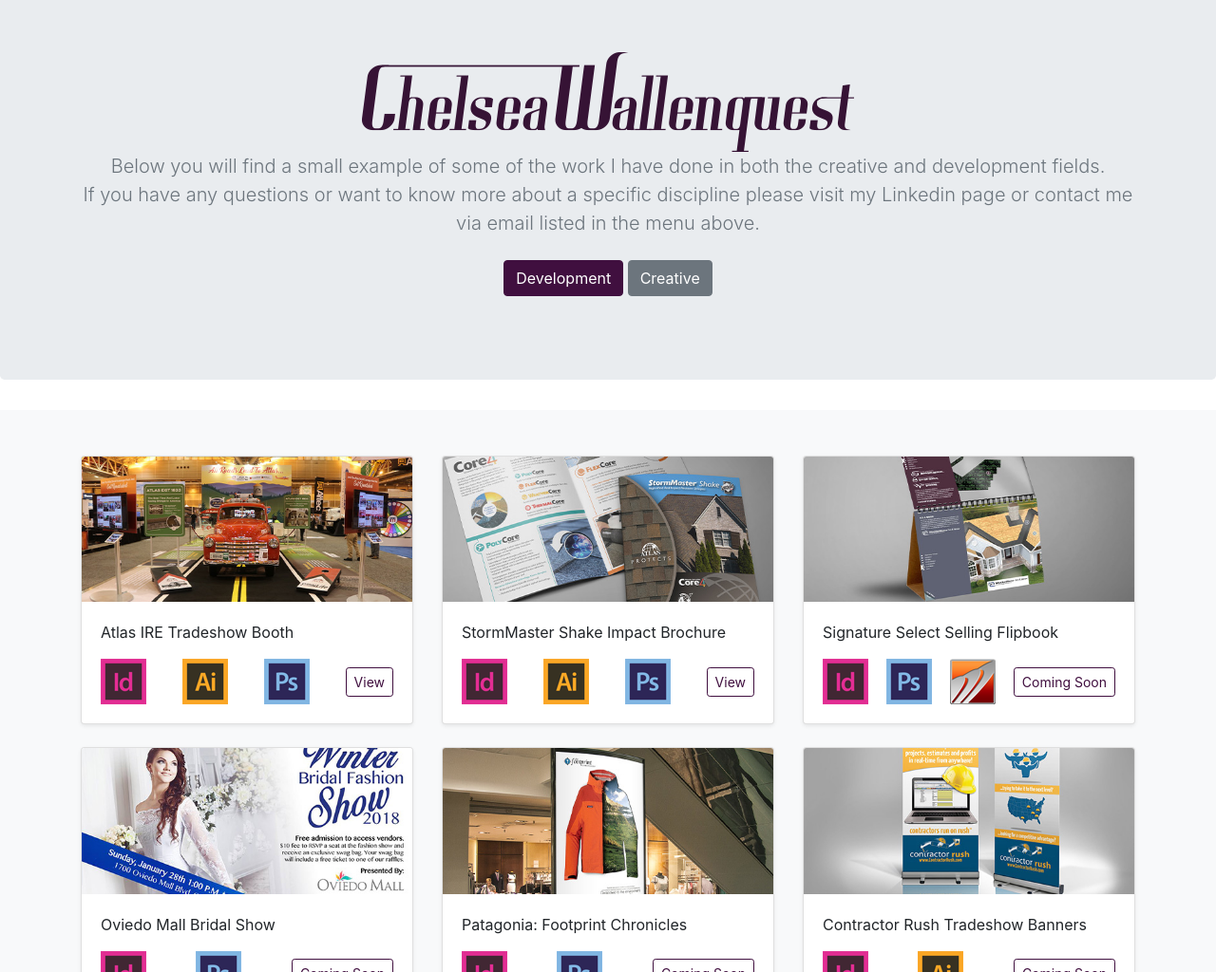
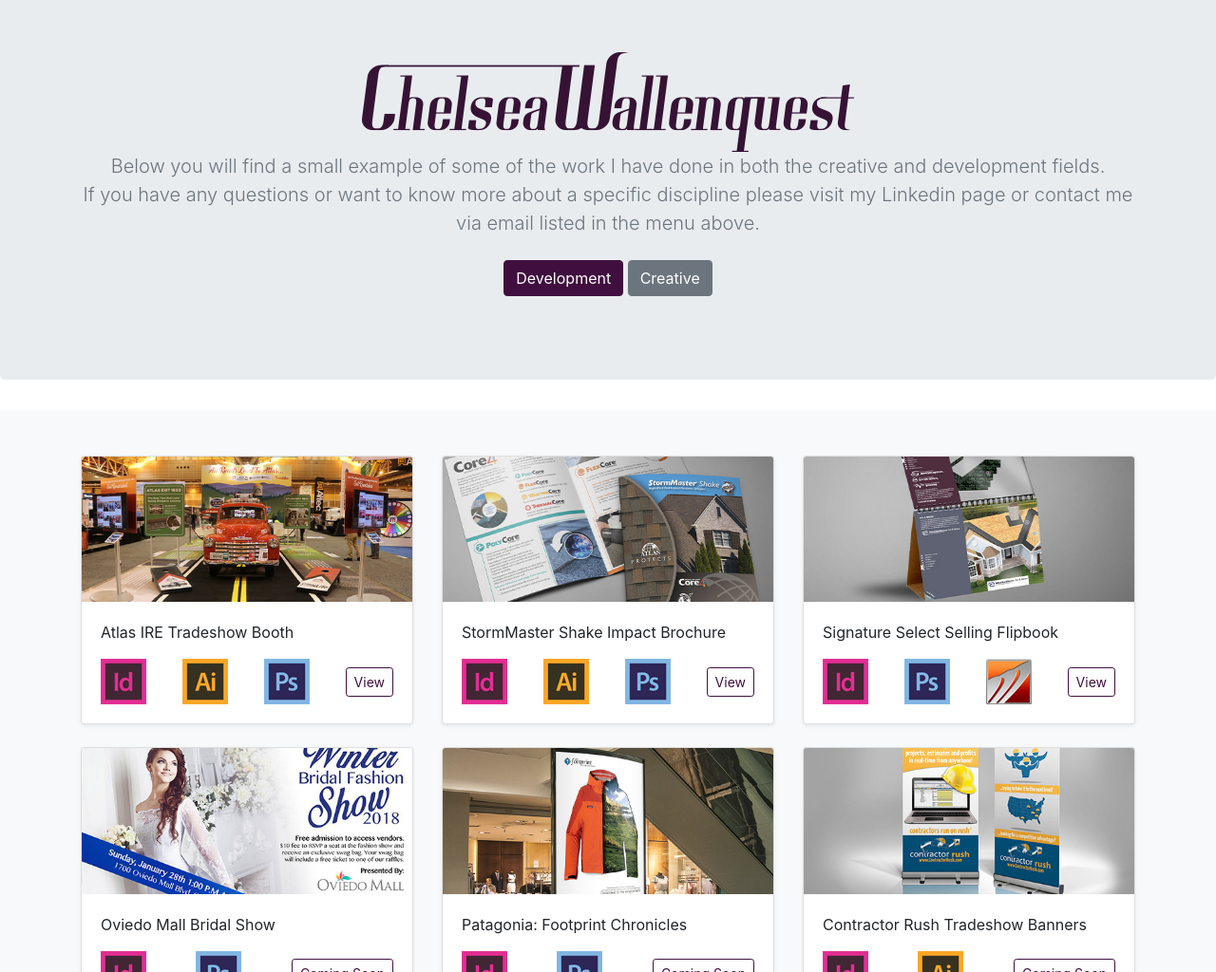
Before and after one commit to ChelseaLaura419/portfolio, a plain HTML site: page creative.html in a window 1280 px wide. Shown: the part 76-1100 px from the top of the page at 95% size. Drawn offline with nearby package versions, Linux system fonts and the light colour scheme.

Commit message:
Selling Flipbook video

```diff
--- a/creative.html
+++ b/creative.html
@@ -106,7 +106,7 @@
               <div class="d-flex justify-content-between align-items-center">
                   <img class="icon" src="assets/images/id.png"> <img class="icon" src="assets/images/ps.png"> <img class="icon" src="assets/images/strata.png">
                 <div class="btn-group">
-                    <button class="btn btn-sm btn-outline-info">Coming Soon</button>
+                  <a href="https://youtu.be/DoGftNjRT2U"><button class="btn btn-sm btn-outline-info">View</button></a>
                 </div>
               </div>
             </div>
```
